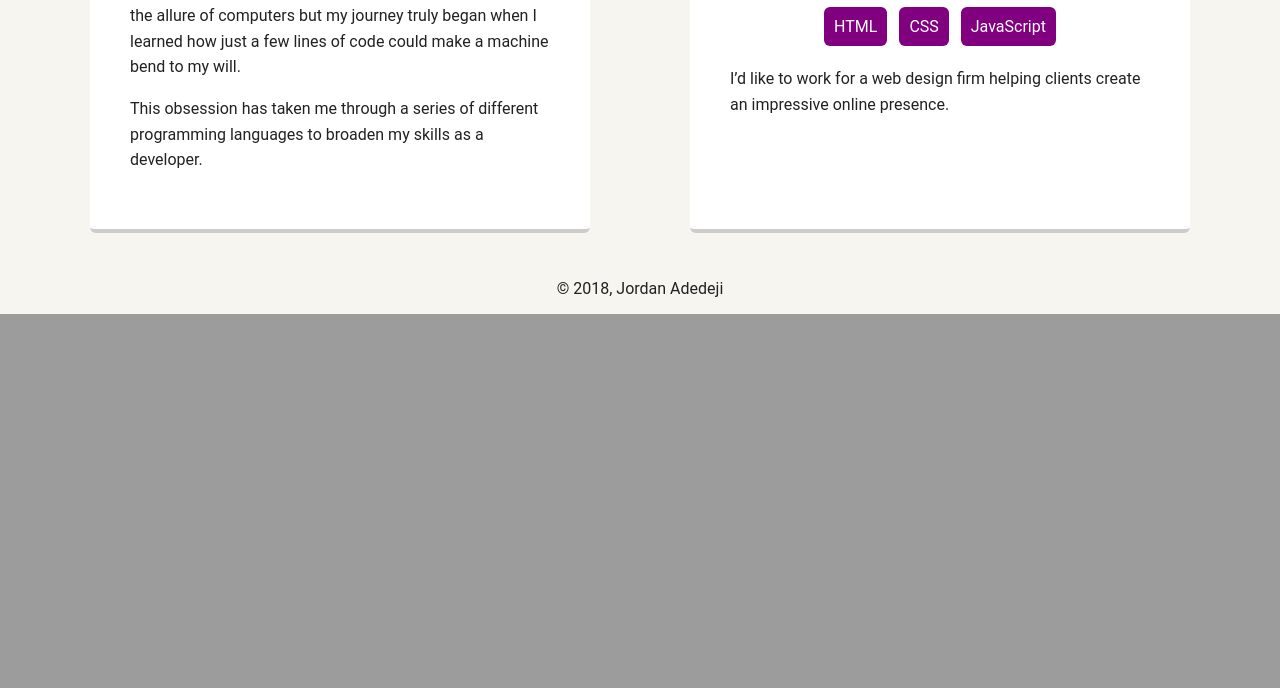
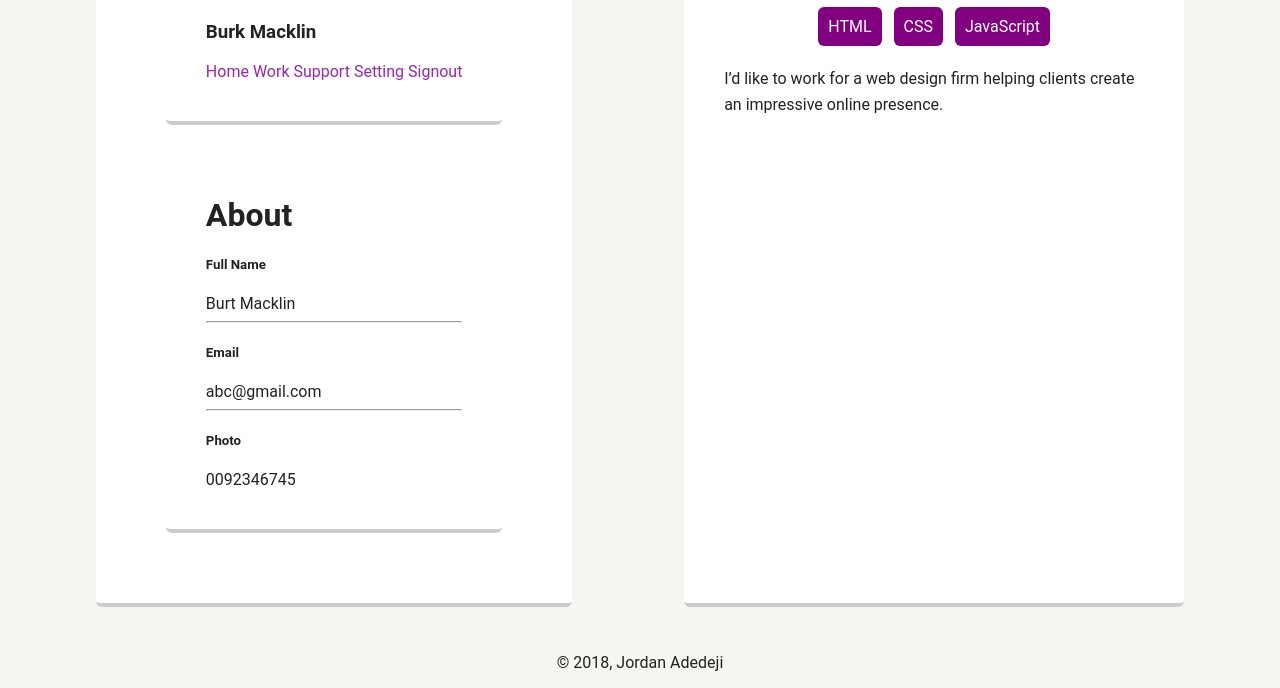
Before and after one commit to MarinaNasser/Physiotherapy-Department, a Flask app: page /profileh in a window 1280 px wide. Shown: the part 723-1411 px from the top of the page. Before the commit the page ends 1037 px from the top, so only its background shows below. Run offline with Flask 2, Linux system fonts and the light colour scheme; some libraries are stand-ins or nearby versions.

Commit message:
error solved

```diff
--- a/database.py
+++ b/database.py
@@ -5,8 +5,8 @@
 mydb = mysql.connector.connect(
   host="localhost",
   user="root",
-  passwd="A_0l1a2a3",
-  database="hosiptal"
+  passwd="magdynasr",
+  database="sherif"
 )
 
 mycursor = mydb.cursor()
--- a/server.py
+++ b/server.py
@@ -17,8 +17,8 @@
 mydb = mysql.connector.connect(
     host="localhost",
     user="root",
-    passwd="85426Mm854267890",
-    database="hospital"
+    passwd="magdynasr",
+    database="sherif"
 )
 mycursor = mydb.cursor()
 
@@ -57,15 +57,15 @@
             if record[2] == 'patient':
                 session['user_patient'] = userEmail
                 session['loggedIn'] = True
-                return redirect(url_for('homePage'))
+                return redirect(url_for('index'))
             elif record[2] == 'doctor':
                 session['user_doctor'] = userEmail
                 session['loggedIn'] = True
-                return redirect(url_for('homePage'))
+                return redirect(url_for('index'))
             else:
                 session['user_admin'] = userEmail
                 session['loggedIn'] = True
-                return redirect(url_for('homePage'))
+                return redirect(url_for('index'))
         else:
             return render_template('login.html',msg = True)
     else:
@@ -114,6 +114,8 @@
         degree = request.form['degree']
         Specialization= request.form['specialization']
         salary = request.form['salary']
+        photo = request.files['photo']
+        pic_path = save_picture(photo)
 
         #setting a buffered cursor => to accept one value in the input
         emailCursor =mydb.cursor(buffered=True)
@@ -134,11 +136,11 @@
         elif not re.match(r'[^@]+@[^@]+\.[^@]+', email):
             return render_template('adddoctor.html', emailExisits = False , emailInvalid=True )
         else:
-            sql = """INSERT INTO doctor (name,ssn,sex,email,password,address,birth_date,degree,specialization,salary) VALUES (%s,%s,%s,%s,%s,%s,%s,%s,%s,%s)"""
-            val = (name,ssn,sex,email,password,address,birth_date,degree,Specialization,salary)
+            sql = """INSERT INTO doctor (name,ssn,sex,email,password,address,birth_date,degree,specialization,salary,photo) VALUES (%s,%s,%s,%s,%s,%s,%s,%s,%s,%s,%s)"""
+            val = (name,ssn,sex,email,password,address,birth_date,degree,Specialization,salary,pic_path)
             mycursor.execute(sql,val)
             mydb.commit()
-            return redirect(url_for('homePage'))
+            return redirect(url_for('index'))
     else:
         print('get')
         return render_template('adddoctor.html')
@@ -179,7 +181,7 @@
             val = (device_number,device_name,device_model,technician_id,pic_path,count,description)
             mycursor.execute(sql,val)
             mydb.commit()
-            return redirect(url_for('homePage'))
+            return redirect(url_for('index'))
     return render_template('adddevice.html')
 
 # ------------------------------------------------------------------------Doctors-------------------------------------------------------------------
@@ -207,12 +209,14 @@
         maritalStatus = request.form['maritalStatus']
         job = request.form['job']
         age = request.form['age']
+        photo = request.files['photo']
+        pic_path = save_picture(photo)
 
-        sql = """INSERT INTO Patient (id, name, ssn, sex, email, username, password, address, birth_date, credit_card, insurance_num, marital_status, job, age) VALUES (%s, %s, %s, %s, %s, %s, %s, %s, %s, %s, %s, %s, %s, %s)"""
-        val = (id,name,ssn,sex,email,userName,password,address, birthDate, creditCard, insuranceNumber, maritalStatus, job, age)
+        sql = """INSERT INTO Patient (id, name, ssn, sex, email, username, password, address, birth_date, credit_card, insurance_num, marital_status, job, age, photo) VALUES (%s, %s, %s, %s, %s, %s, %s, %s, %s, %s, %s, %s, %s, %s, %s)"""
+        val = (id,name,ssn,sex,email,userName,password,address, birthDate, creditCard, insuranceNumber, maritalStatus, job, age, pic_path)
         mycursor.execute(sql, val)
         mydb.commit()
-        return redirect(url_for('homePage'))
+        return redirect(url_for('index'))
     else:
         print('get')
         return render_template('addpatient.html')
@@ -233,7 +237,7 @@
 
 # ------------------------------------------------------------------------Home Page/ Profile---------------------------------------------------------
 
-@app.route('/homePage/profile')
+@app.route('/index/profile')
 def profile():
     if 'loggedIn' in session:
         cursor = mydb.cursor(buffered=True)
@@ -241,7 +245,7 @@
         result = cursor.fetchall()
 
         return render_template('profile.html', data = result)
-    return redirect(url_for('homePage'))
+    return redirect(url_for('index'))
 
 # ------------------------------------------------------------------------Admin Veiw Doctor---------------------------------------------------------
 
--- a/templates/PreSignUp.html
+++ b/templates/PreSignUp.html
@@ -25,7 +25,6 @@
             <br>
             Back To Home? <a href="{{url_for('index')}}">Home</a>
           </div>
-   </div>
-
+  </div>
   </body>
 </html>
--- a/templates/adddevice.html
+++ b/templates/adddevice.html
@@ -42,7 +42,7 @@
             <div class="form-group">
                 <label for="photo">Select Image</label>
                 <div class="custom">
-                    <input type="file" name="photo" id="photo" placeholder="Photo" class="custom-file-input" required>
+                    <input type="file" name="photo" id="photo" placeholder="Photo" class="custom-file-input" >
                     <label class = "custom-file-input" for="photo">Select image</label>
                 </div>
             </div>
--- a/templates/profileh.html
+++ b/templates/profileh.html
@@ -16,17 +16,73 @@
   </div>
 
   <header>
-    <img src=" {{url_for('static',filename='images/jordans-avatar.jpg')}}"  alt="Jordans Avatar" class="profile-image">
+    <img src=" {{url_for('static',filename='imgs/uploads/11d424851dc2deaccef3b5a5991eb900.png')}}"  alt="Jordans Avatar" class="profile-image">
     <h1 class="tag name">Greetings, I’m Jordan.</h1>
     <p class="tag location">Welcome to my domain!</p>
   </header>
 
   <main class="flex">
     <div class="card">
-      <h2>Background</h2>
-      <p> I'm an aspiring front-end developer, a purveyor of the world wide web and a passionate student of coding.</p>
-      <p> My enthusiasm for programming comes from a nature to create things from scratch. I have always been caught in the allure of computers but my journey truly began when I learned how just a few lines of code could make a machine bend to my will.</p>
-      <p> This obsession has taken me through a series of different programming languages to broaden my skills as a developer. </p>
+      <div class="container">
+        <div class="main">
+          <div class="topbar">
+            <a href =""> logout </a>
+            <a href="">Support</a>
+            <a href="">Work</a>
+            <a href="">Home</a>
+          </div>
+          <div class="row">
+            <div class=""col-md-4 mt-1>
+              <div class="card text-center sidebar">
+                <div class="card-body">
+                  <img src="img.jpg" class="rounded-circle" width="150">
+                  <div class="mt-3">
+                    <h3>Burk Macklin</h3>
+                    <a href="">Home</a>
+                    <a href="">Work</a>
+                    <a href="">Support</a>
+                    <a href="">Setting</a>
+                    <a href="">Signout</a>
+                  </div>
+                </div>
+              </div>
+            </div>
+          </div>
+          <div class="col md-8 mt-1">
+            <div class="card mb-3 content">
+              <h1 class="m-3 pt-3">About</h1>
+              <div class="card-body">
+                <div class="row">
+                  <div class="col-md-3">
+                    <h5>Full Name</h5>
+                  </div>
+                  <div class="col-md9 text-secondary">
+                    Burt Macklin
+                  </div>
+                </div>
+                <hr>
+                <div class="row">
+                  <div class="col-md-3">
+                    <h5>Email</h5>
+                  </div>
+                  <div class="col-m-9 text-secondary">
+                    abc@gmail.com
+                  </div>
+                </div>
+                <hr>
+                <div class="row">
+                  <div class="col-md-3">
+                    <h5>Photo</h5>
+                  </div>
+                  <div class="col-md-9 text-secondary">
+                    0092346745
+                  </div>
+                </div>
+              </div>
+            </div>
+          </div>
+        </div>
+      </div>
     </div>
 
     <div class="card">
```
Also changed, not shown: templates/adddoctor.html (+12 -1 lines), templates/addpatient.html (+16 -7 lines), static/imgs/uploads/112de2a51a26cabffad912eb4d595842.png (added).
